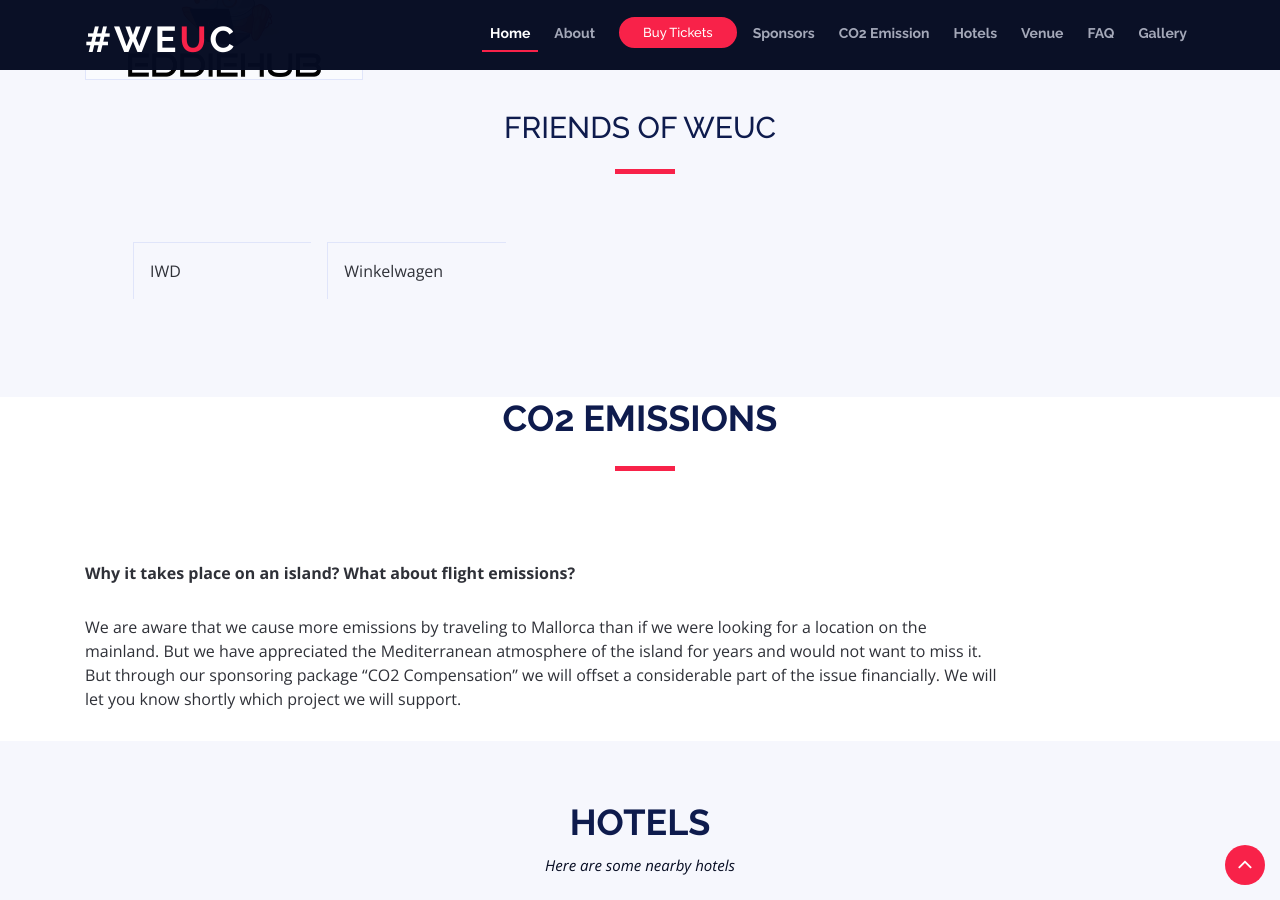
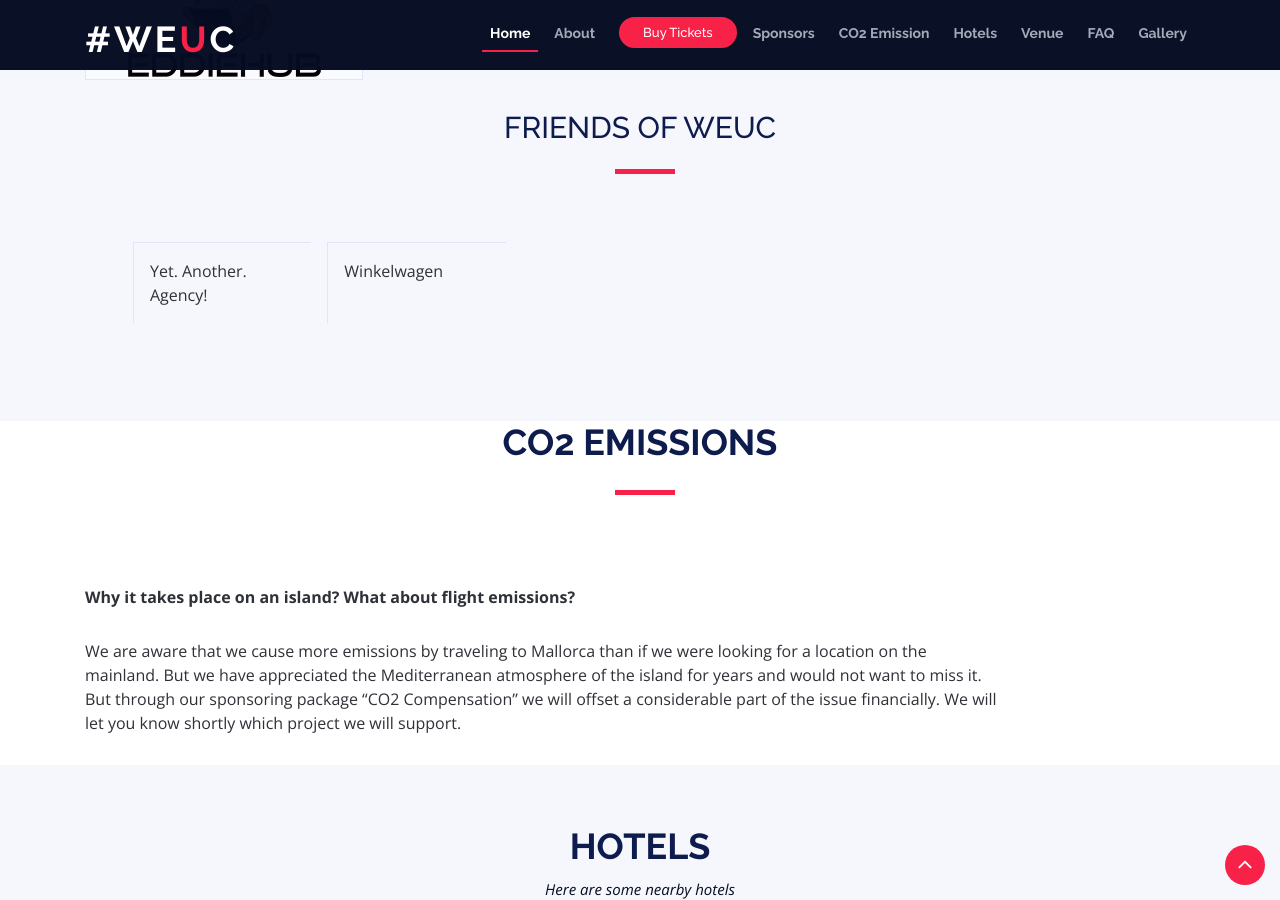
Before and after one commit to weuc/weuc.eu, a Jekyll site: the page built from index.html, in a window 1280 px wide and 900 px high, scrolled down 3611 px. Built offline with Jekyll 4.4.1, drawn with Linux system fonts in a browser that asks for light colours.

Commit message:
remove IWD, make sure friends only show up if defined

```diff
--- a/_includes/sections/sponsors.html
+++ b/_includes/sections/sponsors.html
@@ -18,6 +18,7 @@
             </div>
             {% endfor %}
         </div>
+        {% if section.friends and section.friends.size != 0 %}
         <div class="section-header">
             <h3>Friends of WEuc</h3>
         </div>
@@ -28,5 +29,6 @@
             </li>
             {% endfor %}
         </ul>
+        {% endif %}
     </div>
 </section>
```
Also changed, not shown: _sections/sponsors.md (+1 -1 lines).
